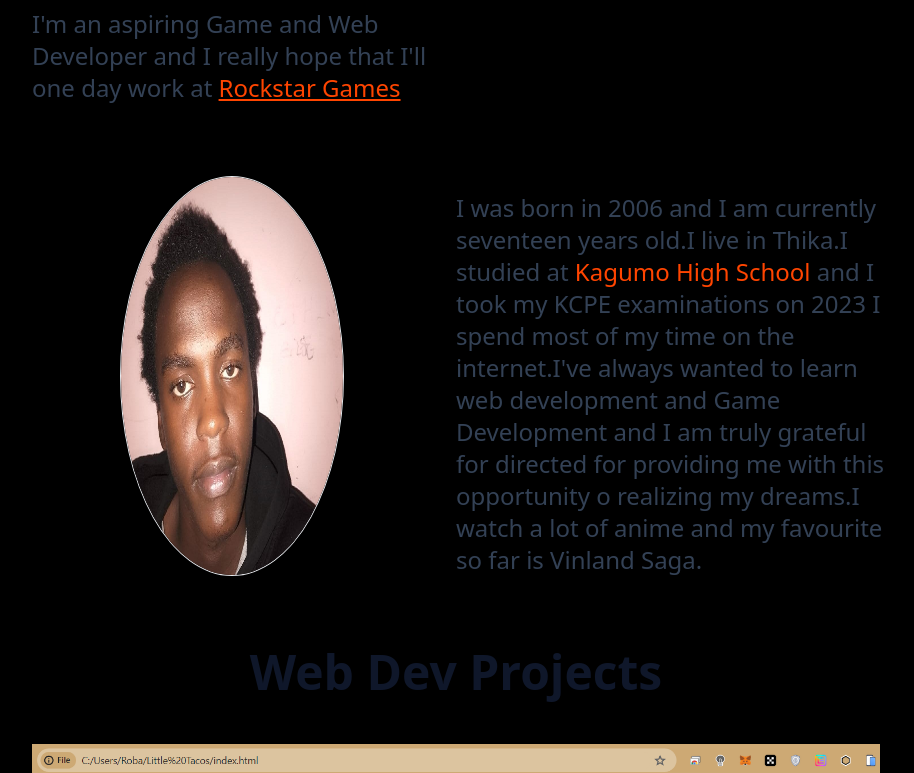
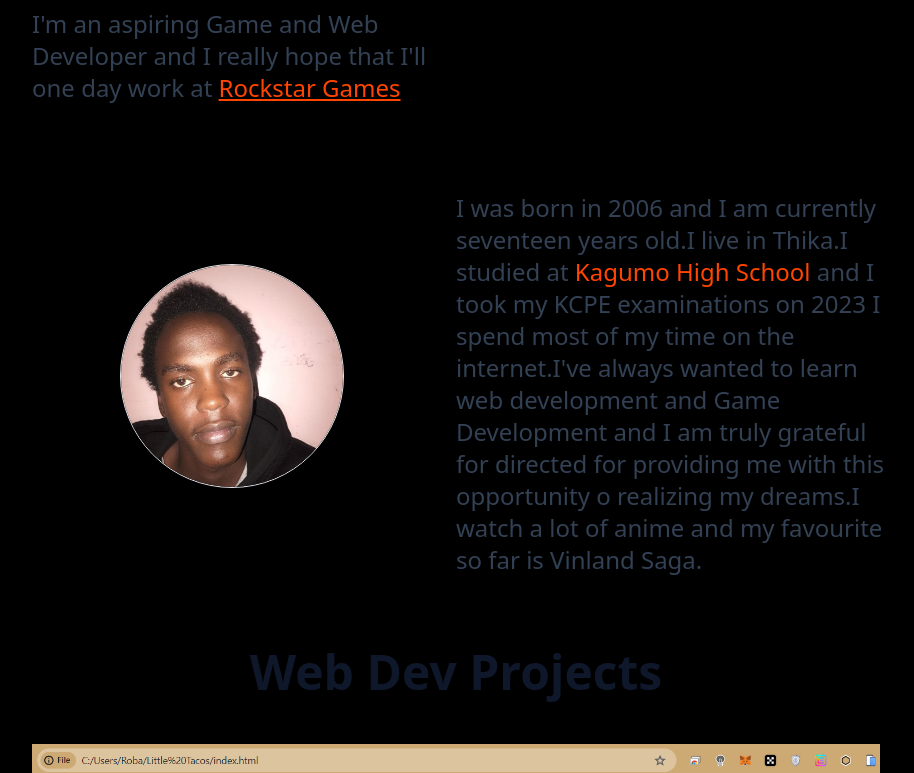
Before and after one commit to Robaaaaaa/Portfolio-Site, a website: page build/index.html in a window 1280 px wide. Shown: the part 724-1497 px from the top of the page, without its empty margins (184-1098 px from the left). Drawn offline with nearby package versions, Linux system fonts and the light colour scheme.

Commit message:
fixed image sizing

```diff
--- a/build/index.html
+++ b/build/index.html
@@ -56,7 +56,7 @@
             </article>
             <img class="w-1/4 border border-radius" src="./img/crab.png" alt="Me">
         </section>
-        <section class="flex justify-center mt-0">
+        <section class="flex flex-col mt-0 sm:flex-row items-center">
             <div class="flex justify-center mt-0">
                 <img class="w-1/2 border border-radius bg-center" src="./img/me2pg.jpg" alt="Me">
             </div>
```
